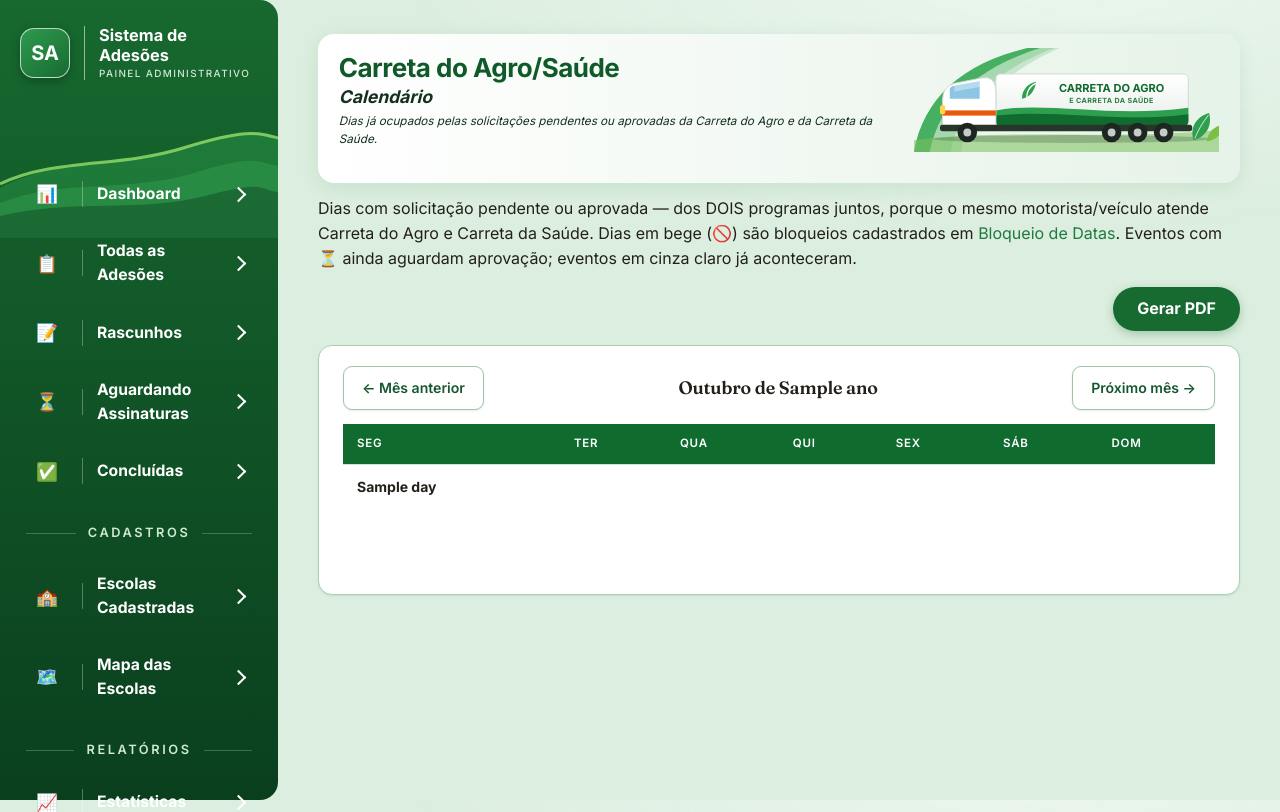
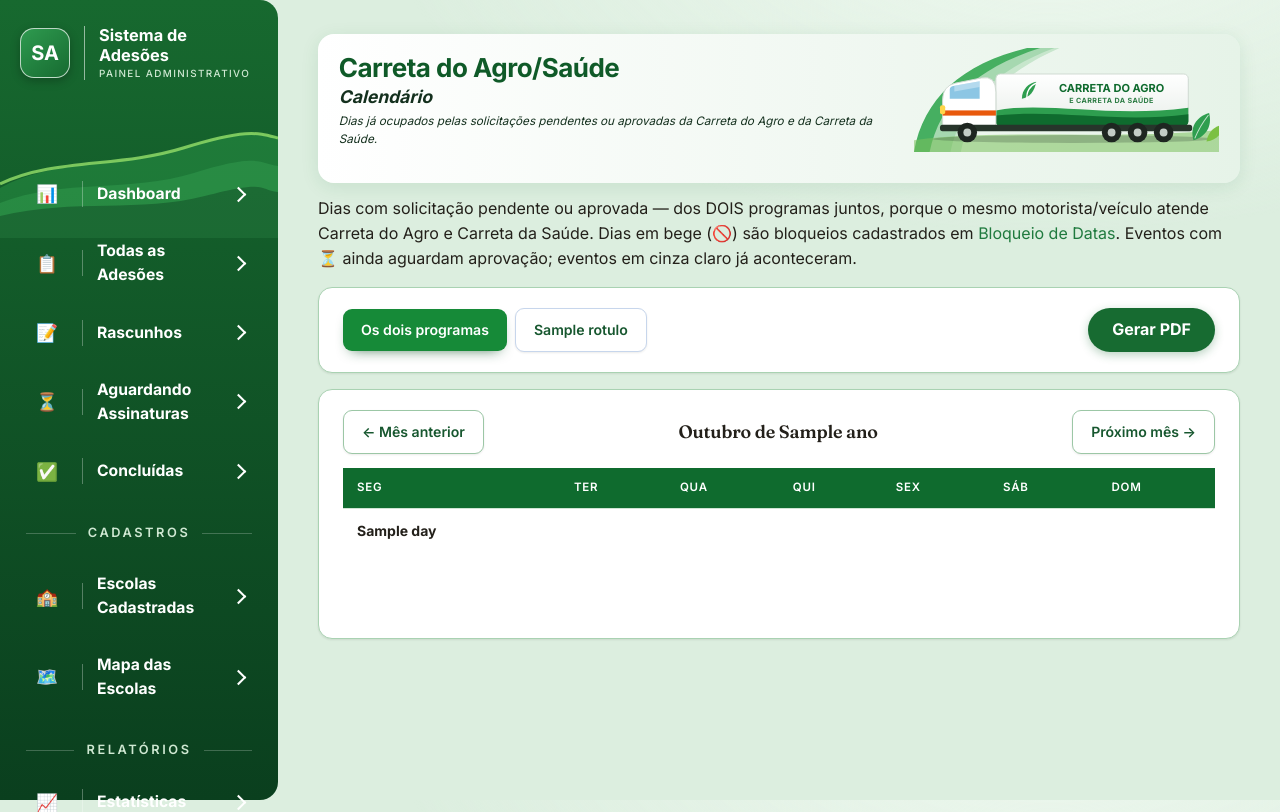
Before and after one commit to Ciiagro/adesoes_ps, a Flask app: template templates/admin_carreta_calendario.html in a window 1280 px wide. Shown: the top 812 px of the page. Run offline with Flask 3, Linux system fonts and the light colour scheme; the template is opened without the code that fills it: most values are stand-ins (such as "Sample title", 1, 10 or a date in 2020); parts of the project's set-up code (start-up, migrations or seed data) failed here and were passed over.

Commit message:
Carreta: filtro de programa no calendário (esmaece o outro) e painel de estatísticas
Co-Authored-By: Claude Sonnet 5.5 <noreply@anthropic.com>
Claude-Session: https://claude.ai/code/session_013WiFmTFBSHNbMVvWrPcRVB

```diff
--- a/app.py
+++ b/app.py
@@ -2510,12 +2510,16 @@ def admin_carreta_calendario():
     ano = request.args.get("ano", type=int) or datetime.now().year
     mes = request.args.get("mes", type=int) or datetime.now().month
     tipo = request.args.get("tipo") if request.args.get("tipo") in carr.TIPOS_RECURSO else "carreta_agro"
+    # `ver`: realce visual de um programa (os do outro ficam esmaecidos, mas
+    # continuam aparecendo — nunca escondemos conflito de data).
+    ver = request.args.get("ver") if request.args.get("ver") in carr.TIPOS_RECURSO else ""
     mes_anterior, ano_anterior = (12, ano - 1) if mes == 1 else (mes - 1, ano)
     mes_proximo, ano_proximo = (1, ano + 1) if mes == 12 else (mes + 1, ano)
     return render_template(
         "admin_carreta_calendario.html",
         pagina_ativa="carreta_calendario",
         ano=ano, mes=mes, tipo=tipo,
+        ver=ver,
         mes_anterior=mes_anterior, ano_anterior=ano_anterior,
         mes_proximo=mes_proximo, ano_proximo=ano_proximo,
         calendario=carr.dados_calendario(db, ano, mes, tipo_recurso=tipo),
--- a/templates/admin_carreta_calendario.html
+++ b/templates/admin_carreta_calendario.html
@@ -6,13 +6,22 @@
 {% call cr_head('Calendário', 'Dias já ocupados pelas solicitações pendentes ou aprovadas da Carreta do Agro e da Carreta da Saúde.', 'calendario') %}{% endcall %}
 <p class="sub" style="margin:0 0 16px;max-width:none;">Dias com solicitação pendente ou aprovada — dos DOIS programas juntos, porque o mesmo motorista/veículo atende Carreta do Agro e Carreta da Saúde. Dias em bege (🚫) são bloqueios cadastrados em <a href="{{ url_for('admin_carreta_bloqueios') }}">Bloqueio de Datas</a>. Eventos com ⏳ ainda aguardam aprovação; eventos em cinza claro já aconteceram.</p>
 
-<div style="display:flex;justify-content:flex-end;margin-bottom:14px;"><a class="cr-btn-pdf" target="_blank" href="{{ url_for('admin_carreta_calendario_pdf', tipo=tipo, ano=ano, mes=mes) }}">Gerar PDF</a></div>
+<div class="secao-card" style="margin-bottom:16px;">
+  <div style="display:flex;gap:8px;flex-wrap:wrap;align-items:center;">
+    <a class="btn {{ '' if not ver else 'secundario' }}" href="{{ url_for('admin_carreta_calendario', ano=ano, mes=mes) }}">Os dois programas</a>
+    {% for chave, rotulo in tipos_recurso.items() %}
+    <a class="btn aba-programa {{ 'agro' if chave == 'carreta_agro' else 'saude' }} {{ 'secundario' if ver != chave else '' }}" href="{{ url_for('admin_carreta_calendario', ver=chave, ano=ano, mes=mes) }}">{{ rotulo }}</a>
+    {% endfor %}
+    <span style="color:var(--ink-faint);font-size:.85rem;">{% if ver %}Os eventos do outro programa ficam esmaecidos — a data continua ocupada.{% endif %}</span>
+    <a class="cr-btn-pdf" target="_blank" href="{{ url_for('admin_carreta_calendario_pdf', tipo=(ver or tipo), ano=ano, mes=mes) }}">Gerar PDF</a>
+  </div>
+</div>
 
 <div class="secao-card">
   <div style="display:flex;justify-content:space-between;align-items:center;margin-bottom:14px;">
-    <a class="btn secundario" href="{{ url_for('admin_carreta_calendario', tipo=tipo, ano=ano_anterior, mes=mes_anterior) }}">← Mês anterior</a>
+    <a class="btn secundario" href="{{ url_for('admin_carreta_calendario', ver=ver or None, ano=ano_anterior, mes=mes_anterior) }}">← Mês anterior</a>
     <h2 style="margin:0;">{{ MESES_NOMES[mes] }} de {{ ano }}</h2>
-    <a class="btn secundario" href="{{ url_for('admin_carreta_calendario', tipo=tipo, ano=ano_proximo, mes=mes_proximo) }}">Próximo mês →</a>
+    <a class="btn secundario" href="{{ url_for('admin_carreta_calendario', ver=ver or None, ano=ano_proximo, mes=mes_proximo) }}">Próximo mês →</a>
   </div>
 
   <table style="text-align:center;">
@@ -39,7 +48,7 @@
           {% set eh_pendente = s.status == 'pendente' %}
           <a href="{{ url_for('admin_carreta_detalhe', solicitacao_id=s.id) }}"
              title="{{ s.evento }} — {{ s.municipio_nome }} — Solicitante: {{ s.responsavel_nome or 'não informado' }} — {{ 'Já aconteceu' if eh_realizada else ('Aguardando aprovação' if eh_pendente else 'Aprovada') }}"
-             style="display:block;margin-top:4px;padding:2px 4px;border-radius:4px;text-decoration:none;
+             style="display:block;margin-top:4px;padding:2px 4px;border-radius:4px;text-decoration:none;{% if ver and s.tipo_recurso != ver %}opacity:.35;filter:grayscale(.6);{% endif %}
                     {% if eh_realizada %}
                     background:#EDEAE0;border-left:3px solid #B8AF98;opacity:.7;
                     {% else %}
```
